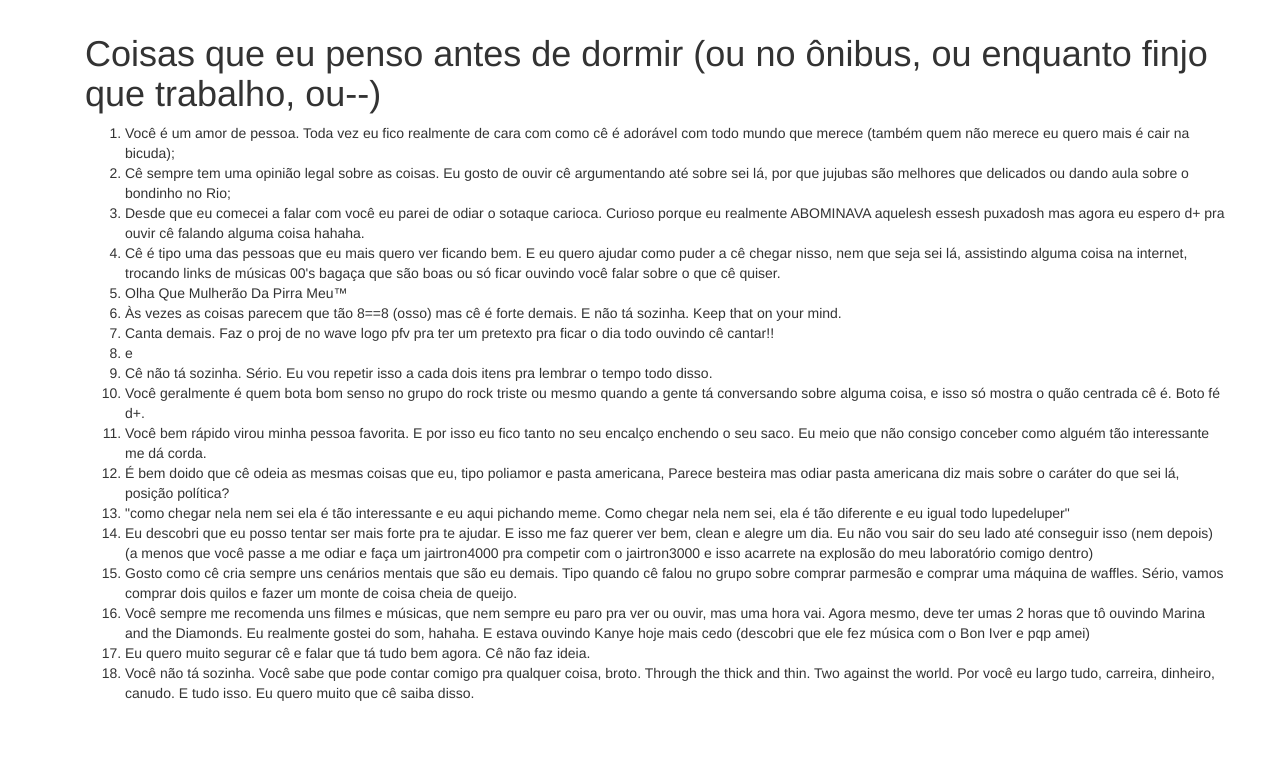
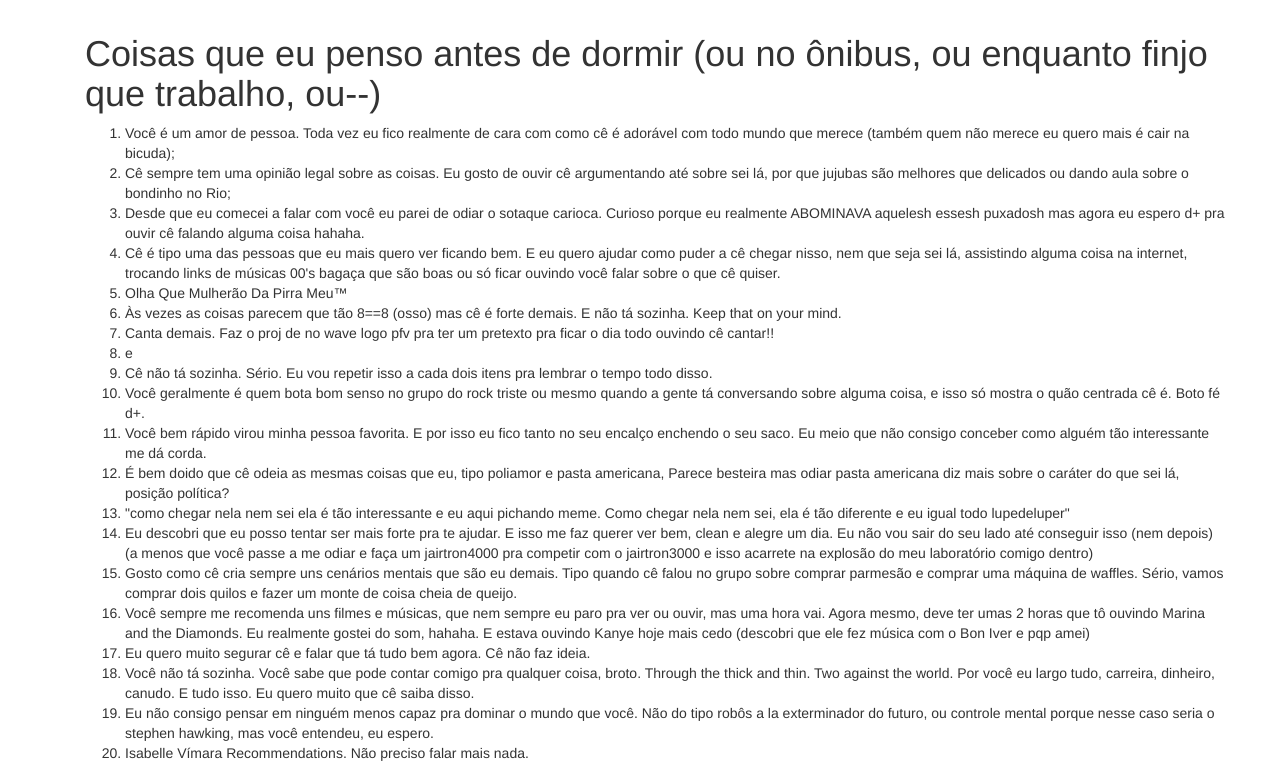
Before and after one commit to ellieslist/ellieslist.github.io, a plain HTML site: page page3.html in a window 1280 px wide. Shown: the part 58-831 px from the top of the page. Before the commit the page ends 800 px from the top, so only its background shows below. Drawn offline with nearby package versions, Linux system fonts and the light colour scheme; a script that the page names is missing.

Commit message:
Update page3.html

```diff
--- a/page3.html
+++ b/page3.html
@@ -59,6 +59,8 @@
               <li>Você sempre me recomenda uns filmes e músicas, que nem sempre eu paro pra ver ou ouvir, mas uma hora vai. Agora mesmo, deve ter umas 2 horas que tô ouvindo Marina and the Diamonds. Eu realmente gostei do som, hahaha. E estava ouvindo Kanye hoje mais cedo (descobri que ele fez música com o Bon Iver e pqp amei)</li>
               <li>Eu quero muito segurar cê e falar que tá tudo bem agora. Cê não faz ideia.</li>
               <li>Você não tá sozinha. Você sabe que pode contar comigo pra qualquer coisa, broto. Through the thick and thin. Two against the world. Por você eu largo tudo, carreira, dinheiro, canudo. E tudo isso. Eu quero muito que cê saiba disso.</li>
+              <li>Eu não consigo pensar em ninguém menos capaz pra dominar o mundo que você. Não do tipo robôs a la exterminador do futuro, ou controle mental porque nesse caso seria o stephen hawking, mas você entendeu, eu espero.</li>
+              <li>Isabelle Vímara Recommendations. Não preciso falar mais nada.</li>
           </ol>
         </div>
     </div>
```
